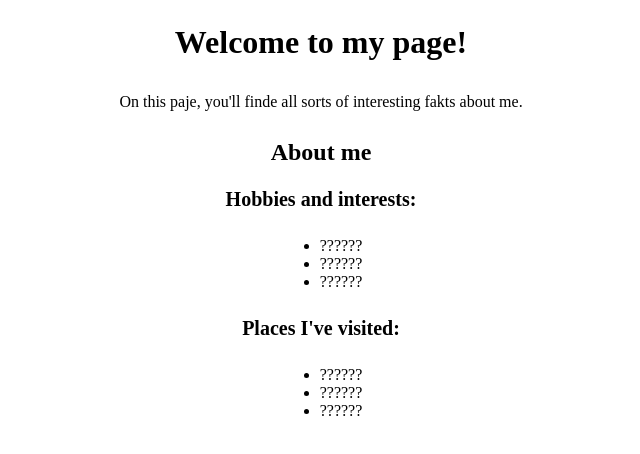
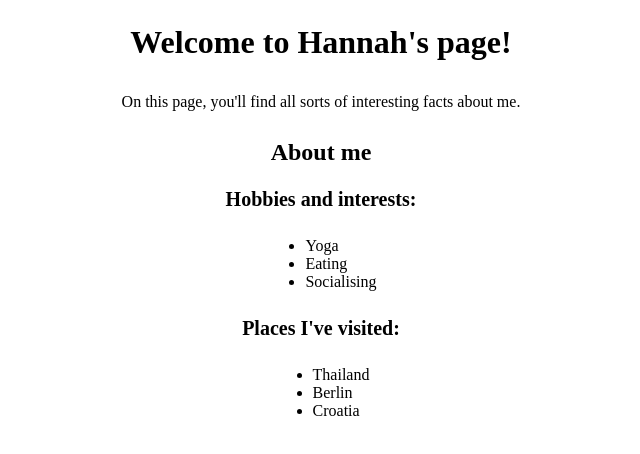
Before and after one commit to hannahhmeredith/git-fundamentals-lab, a plain HTML site: page index.html in a window 1280 px wide. Shown: the whole page, without its empty margins (319-959 px from the left). Drawn offline with Linux system fonts and the light colour scheme.

Commit message:
Edit About me and fix typos

```diff
--- a/index.html
+++ b/index.html
@@ -8,23 +8,23 @@
   </head>
 
   <body>
-    <h1>Welcome to my page!</h1>
-    <p>On this paje, you'll finde all sorts of interesting fakts about me.</p>
+    <h1>Welcome to Hannah's page!</h1>
+    <p>On this page, you'll find all sorts of interesting facts about me.</p>
 
     <h2>About me</h2>
 
     <h3>Hobbies and interests:</h3>
     <ul>
-      <li>??????</li>
-      <li>??????</li>
-      <li>??????</li>
+      <li>Yoga</li>
+      <li>Eating</li>
+      <li>Socialising</li>
     </ul>
 
     <h3>Places I've visited:</h3>
     <ul>
-      <li>??????</li>
-      <li>??????</li>
-      <li>??????</li>
+      <li>Thailand</li>
+      <li>Berlin</li>
+      <li>Croatia</li>
     </ul>
   </body>
 </html>
```
